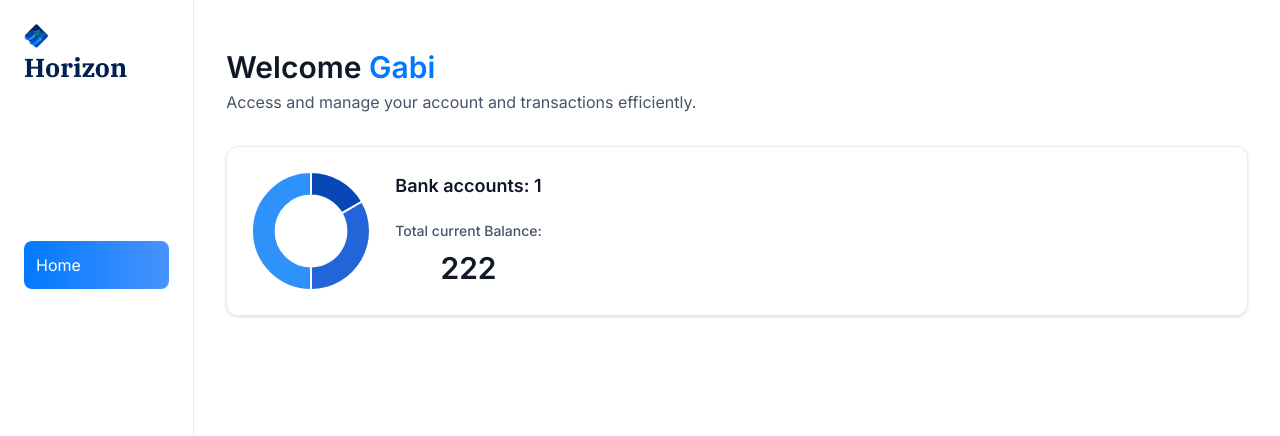
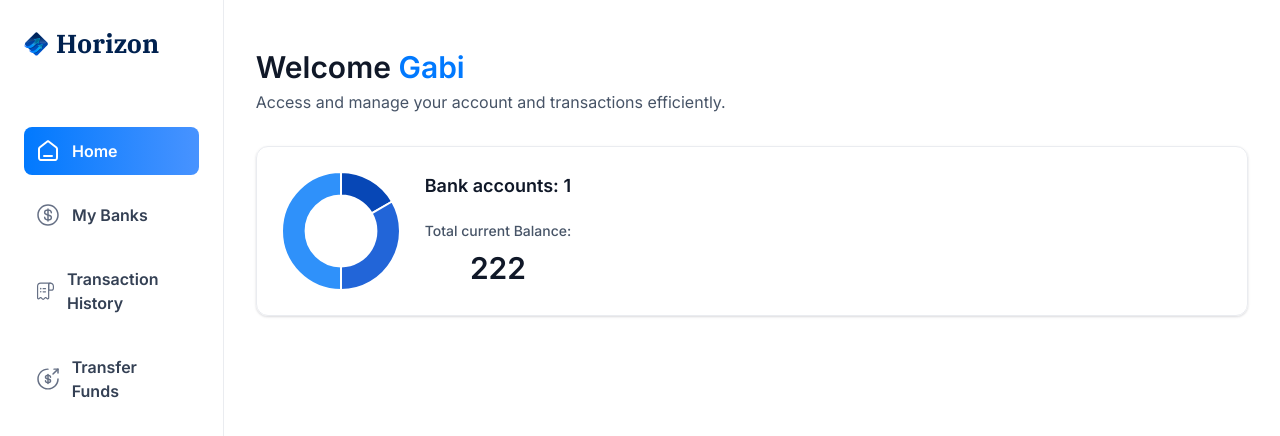
Before and after one commit to gabyesca27/bankwallet, a Next.js app: page / in a window 1280 px wide. Shown: the top 436 px of the page. Built offline with nearby package versions, Linux system fonts and the light colour scheme.

Commit message:
add iconssidebar

```diff
--- a/app/components/Sidebar.tsx
+++ b/app/components/Sidebar.tsx
@@ -1,33 +1,56 @@
 'use client'
-import { sidebarLinks } from "@/constants";
+
+import { sidebarLinks } from '@/constants'
 import { cn } from '@/lib/utils'
-import Image from "next/image";
-import Link from "next/link";
-import { usePathname } from "next/navigation";
+import Image from 'next/image'
+import Link from 'next/link'
+import { usePathname } from 'next/navigation'
+
 const Sidebar = ({ user }: SiderbarProps) => {
-    const pathname = usePathname();
+  const pathname = usePathname();
+
   return (
     <section className="sidebar">
       <nav className="flex flex-col gap-4">
-        <Link href="/" className="mb-12 cursor-pointer items-center gap-2">
+        <Link href="/" className="mb-12 cursor-pointer flex items-center gap-2">
           <Image
             src="/icons/logo.svg"
             width={34}
             height={34}
-            alt="horizon logo"
+            alt="Horizon logo"
             className="size-[24px] max-xl:size-14"
           />
           <h1 className="sidebar-logo">Horizon</h1>
         </Link>
+
+        {sidebarLinks.map((item) => {
+          const isActive = pathname === item.route || pathname.startsWith(`${item.route}/`)
+
+          return (
+            <Link href={item.route} key={item.label}
+              className={cn('sidebar-link', { 'bg-bank-gradient': isActive })}
+            >
+              <div className="relative size-6">
+                <Image
+                  src={item.imgURL}
+                  alt={item.label}
+                  fill
+                  className={cn({
+                    'brightness-[3] invert-0': isActive
+                  })}
+                />
+              </div>
+              <p className={cn("sidebar-label", { "!text-white": isActive })}>
+                {item.label}
+              </p>
+            </Link>
+          )
+        })}
+
       </nav>
-      {sidebarLinks.map((item) => {
-        const isActive = pathname === item.route || pathname.startsWith(`${item.route}/`)
-        return <Link href={item.route} key={item.label} className={cn('sidebar-link', { 'bg-bank-gradient': isActive })}>
-            {item.label}
-        </Link>;
-      })}
+
     </section>
-  );
-};
+  )
+}
 
-export default Sidebar;
+export default Sidebar
```
